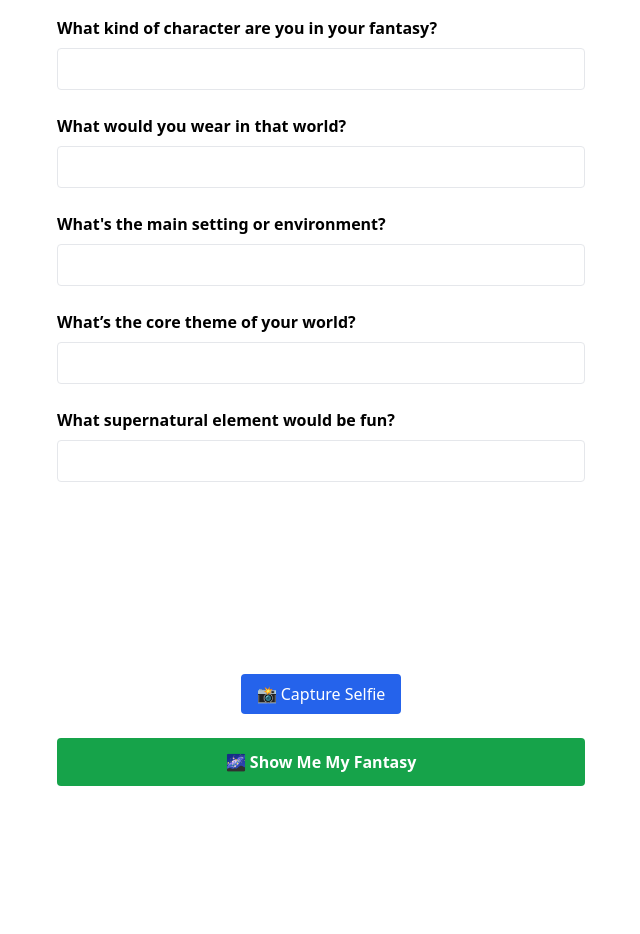
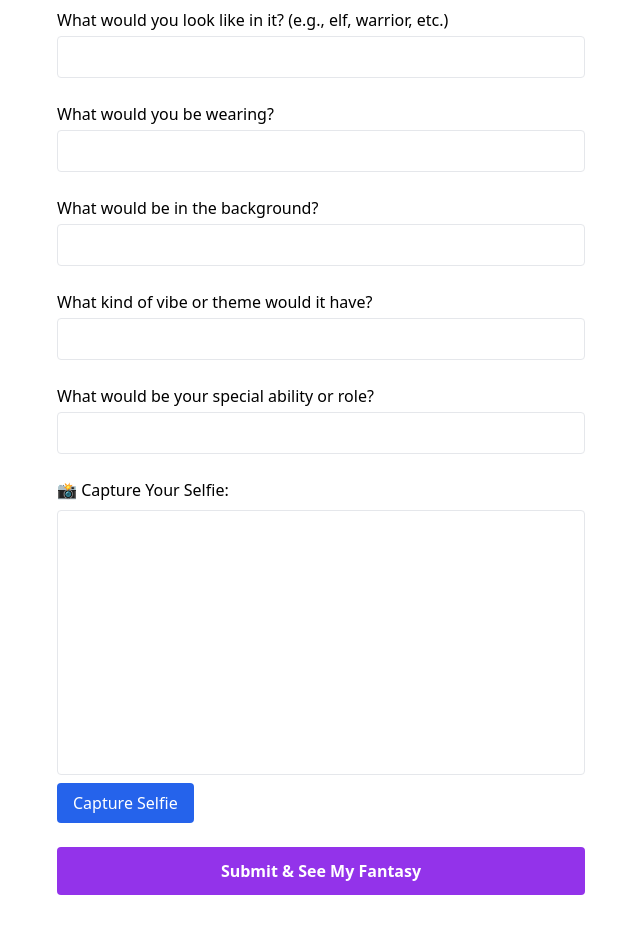
Before and after one commit to saifkazi25/IT129, a Next.js app: page / in a window 1280 px wide. Shown: the part 340-1274 px from the top of the page, without its empty margins (319-959 px from the left). Before the commit the page ends 1166 px from the top, so only its background shows below. Built offline with nearby package versions, Linux system fonts and the light colour scheme; no server answers.

Commit message:
Update QuizForm.tsx

```diff
--- a/components/QuizForm.tsx
+++ b/components/QuizForm.tsx
@@ -1,46 +1,84 @@
-"use client";
-import { useState, useRef } from "react";
-import { useRouter } from "next/navigation";
-import Webcam from "react-webcam";
+'use client';
+
+import { useState, useRef } from 'react';
+import Webcam from 'react-webcam';
+import { useRouter } from 'next/navigation';
 
 export default function QuizForm() {
-  const [answers, setAnswers] = useState<string[]>(Array(7).fill(""));
+  const [answers, setAnswers] = useState(Array(7).fill(''));
   const [selfie, setSelfie] = useState<string | null>(null);
-  const webcamRef = useRef<InstanceType<typeof Webcam> | null>(null);
+  const webcamRef = useRef<Webcam | null>(null);
+  const [error, setError] = useState('');
   const router = useRouter();
 
   const questions = [
-    "What's the overall mood or vibe you crave most?",
-    "Pick a dream destination:",
-    "What kind of character are you in your fantasy?",
-    "What would you wear in that world?",
-    "What's the main setting or environment?",
-    "What’s the core theme of your world?",
-    "What supernatural element would be fun?",
+    'What is the overall *mood* of your dream world?',
+    'Where would it be set? (location or realm)',
+    'What would you look like in it? (e.g., elf, warrior, etc.)',
+    'What would you be wearing?',
+    'What would be in the background?',
+    'What kind of vibe or theme would it have?',
+    'What would be your special ability or role?',
   ];
 
   const handleChange = (index: number, value: string) => {
-    const newAnswers = [...answers];
-    newAnswers[index] = value;
-    setAnswers(newAnswers);
+    const updated = [...answers];
+    updated[index] = value;
+    setAnswers(updated);
   };
 
   const captureSelfie = () => {
-    const img = webcamRef.current?.getScreenshot?.();
-    if (img) setSelfie(img);
+    if (webcamRef.current) {
+      const img = webcamRef.current.getScreenshot();
+      if (img) {
+        setSelfie(img);
+      }
+    }
   };
 
   const handleSubmit = async (e: React.FormEvent) => {
     e.preventDefault();
     if (!selfie) {
-      alert("Please capture your selfie first.");
+      setError('Please capture a selfie.');
       return;
     }
 
-    const params = new URLSearchParams();
-    answers.forEach((ans, i) => params.append(`q${i}`, ans));
-    params.append("image", selfie);
-    router.push(`/result?${params.toString()}`);
+    console.log("Submitting data:", {
+      answers,
+      selfie,
+    });
+
+    try {
+      const res = await fetch('/api/generate', {
+        method: 'POST',
+        headers: {
+          'Content-Type': 'application/json',
+        },
+        body: JSON.stringify({
+          q0: answers[0],
+          q1: answers[1],
+          q2: answers[2],
+          q3: answers[3],
+          q4: answers[4],
+          q5: answers[5],
+          q6: answers[6],
+          image: selfie,
+        }),
+      });
+
+      const data = await res.json();
+
+      if (!res.ok) {
+        console.error('API error:', data);
+        setError(data.error || 'Something went wrong.');
+        return;
+      }
+
+      router.push(`/result?image=${encodeURIComponent(data.image)}`);
+    } catch (err) {
+      console.error('Unexpected error:', err);
+      setError('Failed to generate fantasy image.');
+    }
   };
 
   return (
@@ -48,46 +86,49 @@ export default function QuizForm() {
       <form onSubmit={handleSubmit} className="max-w-xl mx-auto space-y-6">
         <h1 className="text-3xl font-bold text-center mb-4">✨ Build Your Fantasy</h1>
 
-        {questions.map((q, idx) => (
-          <div key={idx}>
-            <label className="block mb-2 font-semibold">{q}</label>
+        {questions.map((q, i) => (
+          <div key={i}>
+            <label className="block mb-1 font-medium">{q}</label>
             <input
               type="text"
-              value={answers[idx]}
-              onChange={(e) => handleChange(idx, e.target.value)}
-              className="w-full px-4 py-2 border rounded"
+              value={answers[i]}
+              onChange={(e) => handleChange(i, e.target.value)}
               required
+              className="w-full border px-3 py-2 rounded"
             />
           </div>
         ))}
 
-        <div className="my-4 text-center">
+        <div>
+          <p className="mb-2 font-medium">📸 Capture Your Selfie:</p>
           <Webcam
+            audio={false}
             ref={webcamRef}
             screenshotFormat="image/jpeg"
-            width={320}
-            height={240}
+            className="w-full rounded border"
           />
           <button
             type="button"
             onClick={captureSelfie}
             className="mt-2 px-4 py-2 bg-blue-600 text-white rounded"
           >
-            📸 Capture Selfie
+            Capture Selfie
           </button>
           {selfie && (
             <div className="mt-4">
-              <p className="mb-2 font-medium">Your Selfie:</p>
-              <img src={selfie} alt="Captured Selfie" className="rounded shadow-md" />
+              <p className="mb-1 font-medium">Preview:</p>
+              <img src={selfie} alt="Selfie preview" className="rounded border" />
             </div>
           )}
         </div>
 
+        {error && <p className="text-red-600">{error}</p>}
+
         <button
           type="submit"
-          className="w-full px-4 py-3 bg-green-600 text-white font-bold rounded"
+          className="w-full py-3 mt-4 bg-purple-600 text-white font-bold rounded hover:bg-purple-700"
         >
-          🌌 Show Me My Fantasy
+          Submit & See My Fantasy
         </button>
       </form>
     </div>
```
